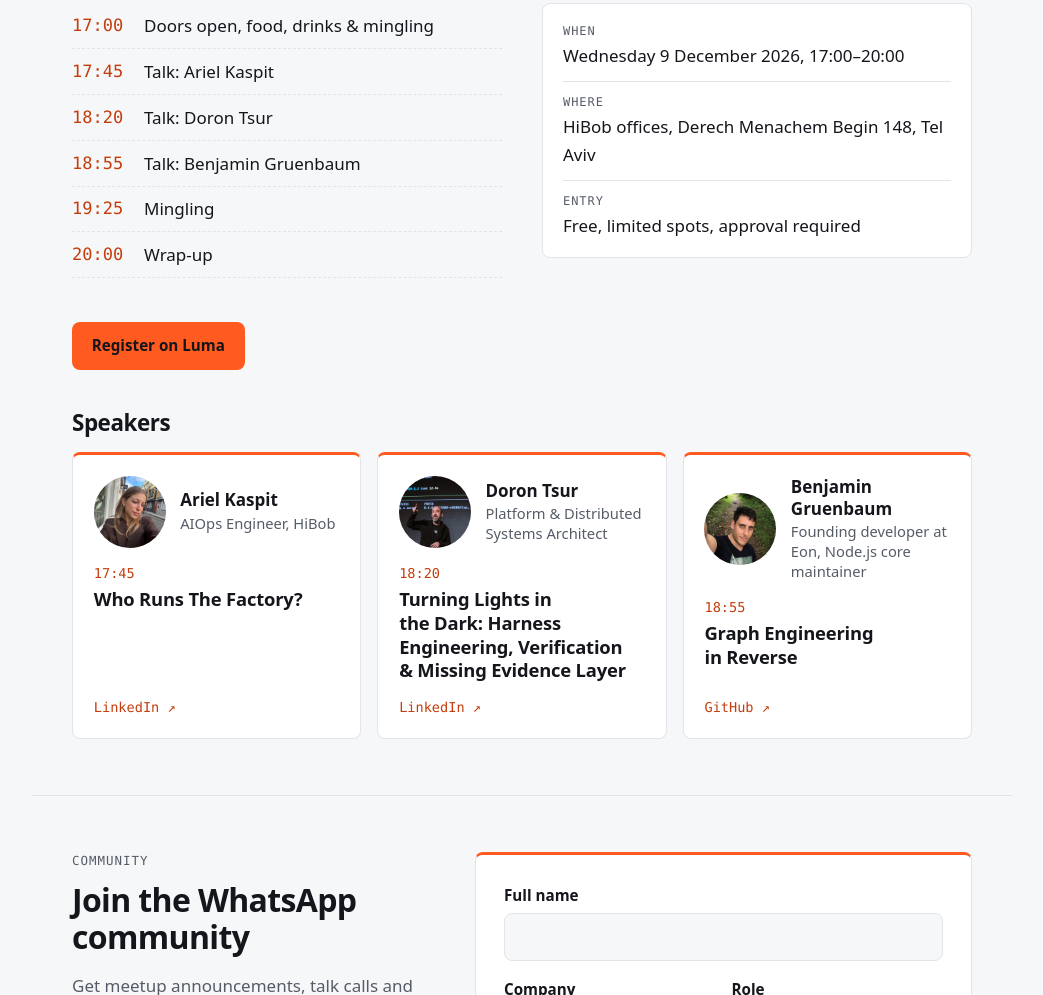
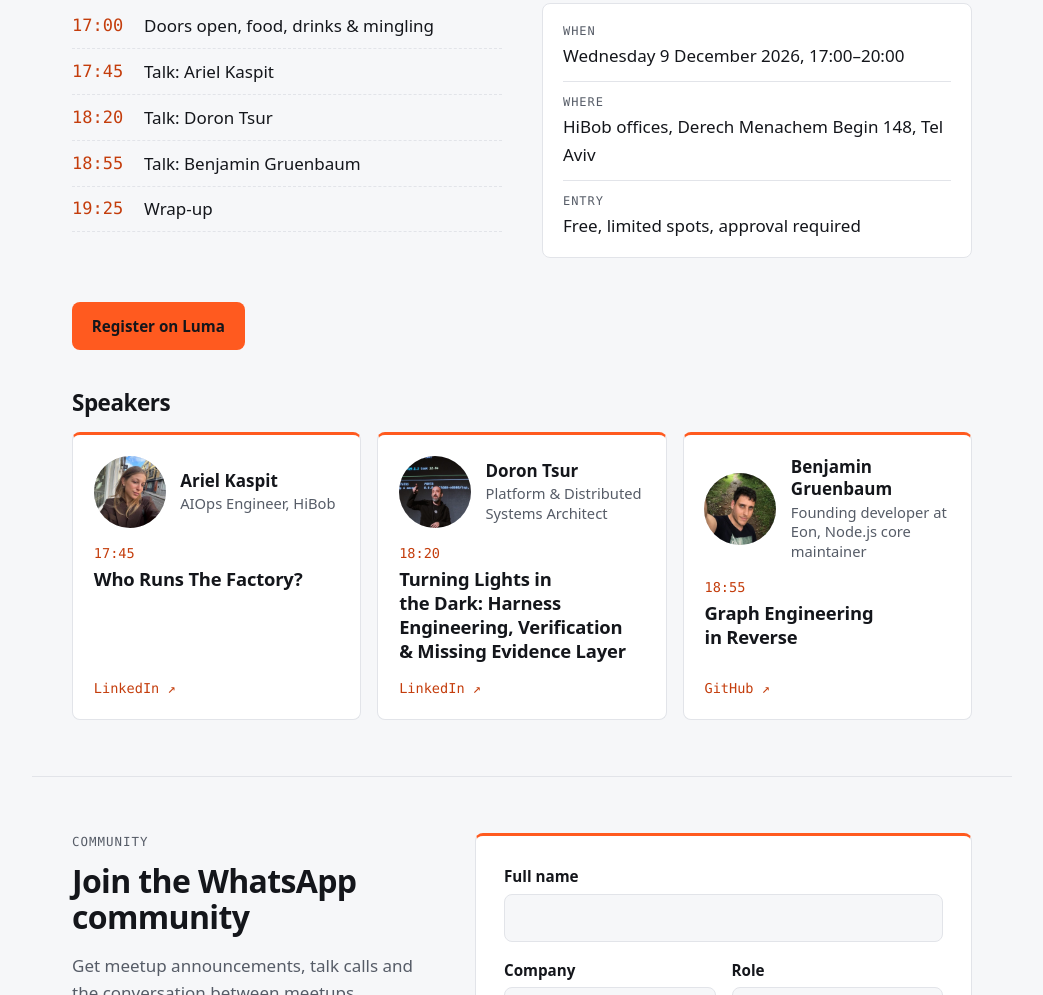
Before and after one commit to qballer/kraft.dev, an Astro site: page / in a window 1280 px wide. Shown: the part 1305-2300 px from the top of the page, without its empty margins (118-1161 px from the left). Built offline with nearby package versions, Linux system fonts and the light colour scheme; Astro itself is replaced by a stand-in of ours.

Commit message:
Agenda: 19:25 wrap-up

```diff
--- a/src/pages/index.astro
+++ b/src/pages/index.astro
@@ -15,8 +15,7 @@ const agenda = [
   ['17:45', 'Talk: Ariel Kaspit'],
   ['18:20', 'Talk: Doron Tsur'],
   ['18:55', 'Talk: Benjamin Gruenbaum'],
-  ['19:25', 'Mingling'],
-  ['20:00', 'Wrap-up'],
+  ['19:25', 'Wrap-up'],
 ] as const;
 
 const talks = [
```
